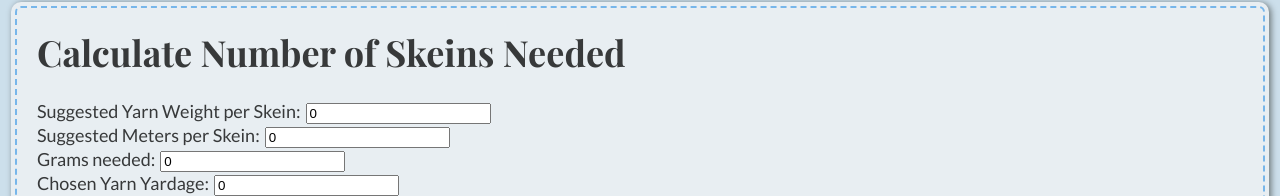
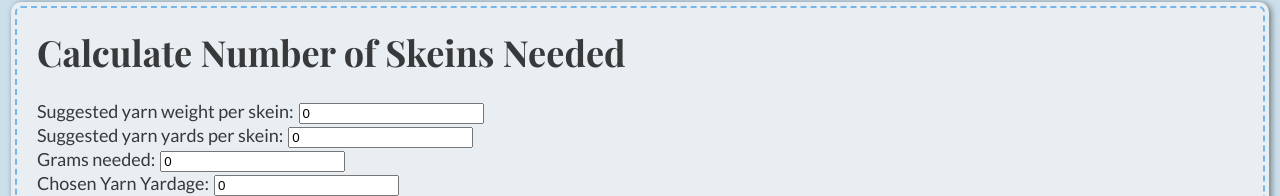
Before and after one commit to allisonkcraig/yarn-calc, a React (Create React App) app: page / in a window 1280 px wide. Shown: the part 148-344 px from the top of the page. Built offline with nearby package versions, Linux system fonts and the light colour scheme; a web font is replaced by a local one.

Commit message:
update copy

```diff
--- a/src/components/YardageCalc.tsx
+++ b/src/components/YardageCalc.tsx
@@ -43,7 +43,7 @@ const YardageCalc: React.FC = () => {
     <div>
       <form onSubmit={handleFormSubmit}>
         <label htmlFor="suggestedYarnWeight">
-          Suggested Yarn Weight per Skein:
+          Suggested yarn weight per skein:
         </label>
         <input
           type="number"
@@ -55,7 +55,7 @@ const YardageCalc: React.FC = () => {
         />
         <br />
         <label htmlFor="suggestedYarnYardage">
-          Suggested Meters per Skein:
+          Suggested yarn yards per skein:
         </label>
         <input
           type="number"
```
